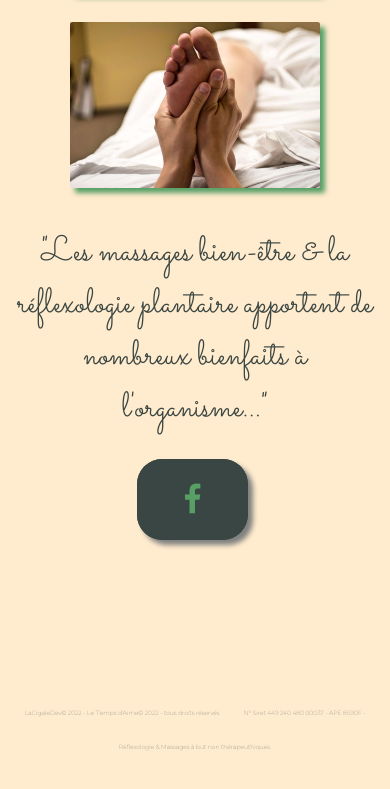
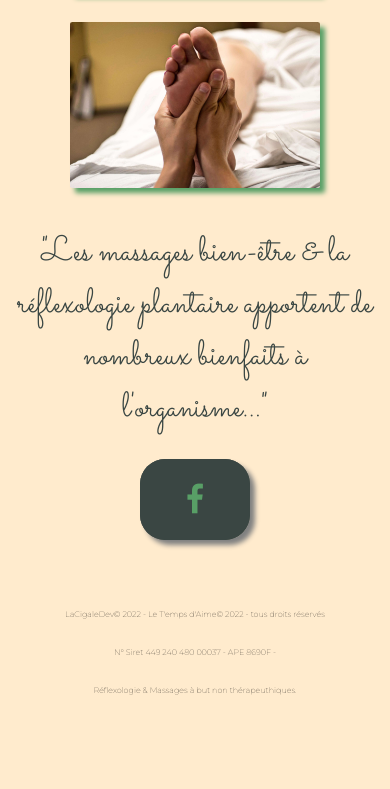
Before and after one commit to LaCigale-Dev/tempsdaime.fr, a plain HTML site: page index.html in a window 390 px wide. Shown: the part 601-1390 px from the top of the page. After the commit the page ends 1344 px from the top, so only its background shows below. Drawn offline with Linux system fonts and the light colour scheme.

Commit message:
fifth commit

```diff
--- a/style.css
+++ b/style.css
@@ -1,9 +1,8 @@
-/*index.html*/
-
 @import url("https://fonts.googleapis.com/css2?family=Montserrat:wght@100&display=swap");
 @import url("https://fonts.googleapis.com/css2?family=Permanent+Marker&display=swap");
 @import url("https://fonts.googleapis.com/css2?family=Sacramento&display=swap");
 
+/*index.html*/
 body {
   margin: 0;
   padding: 0;
@@ -96,8 +95,9 @@ img {
 img:hover {
   box-shadow: 5px 5px 5px 0px #589f66;
 }
+/*index.html*/
 
-/* Flou */
+/* Flou image*/
 img {
   -webkit-filter: blur(3px);
   filter: blur(3px);
@@ -108,6 +108,7 @@ img:hover {
   -webkit-filter: blur(0);
   filter: blur(0);
 }
+/* Flou image*/
 
 /* contact.html */
 .contact {
@@ -158,6 +159,16 @@ iframe {
 
 
 }
+/* contact.html */
+
+/*tarifs.html*/
+
+
+
+
+
+
+/*responsive*/
 
 @media screen and (max-width: 1200px) {
   h1 {
@@ -209,6 +220,8 @@ iframe {
 
   img {
     width: 300px;
+    box-shadow: 5px 5px 5px 0px #589f66 !important;
+    filter: none;
   }
   p {
     font-size: 40px;
@@ -261,12 +274,12 @@ iframe {
   .network {
 
     font-size: 2em;
-    margin-left: 25px;
+    margin-left: 30px;
     background-color: #3a4643;
     color: #589f66;
   }
   .tel{
-    margin-left: 25px;
+    margin-left: 30px;
     font-size: 2em;
     background-color: #3a4643;
     color: #589f66;
@@ -278,19 +291,21 @@ iframe {
   }
 
   .footer{
-    font-size: 6px;
+    font-size: 8px;
     font-family: "Montserrat";
     display: inline-flex;
-    margin-top: 180px;
+    margin-top: 80px;
+    color: black;
 
 
   }
 
   .footer2{
-    font-size: 6px;
+    font-size: 8px;
     font-family: "Montserrat";
     display: inline-flex;
     margin-top: 0px;
+    color: black;
 
 
   }
```
